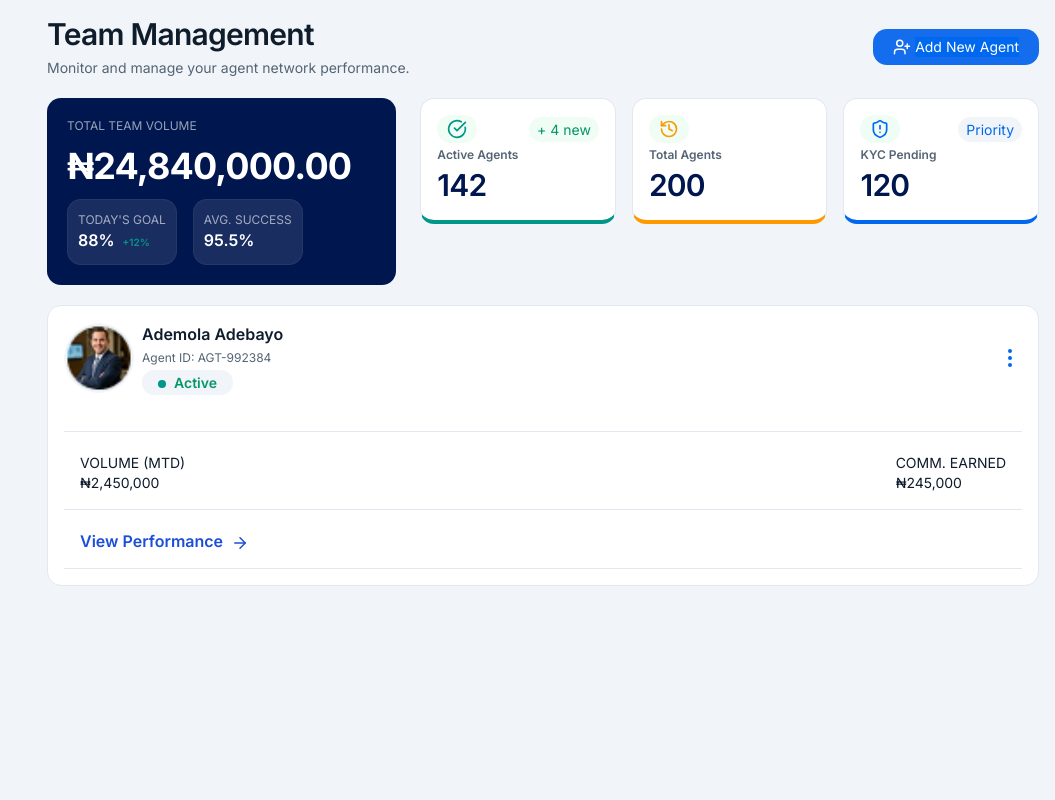
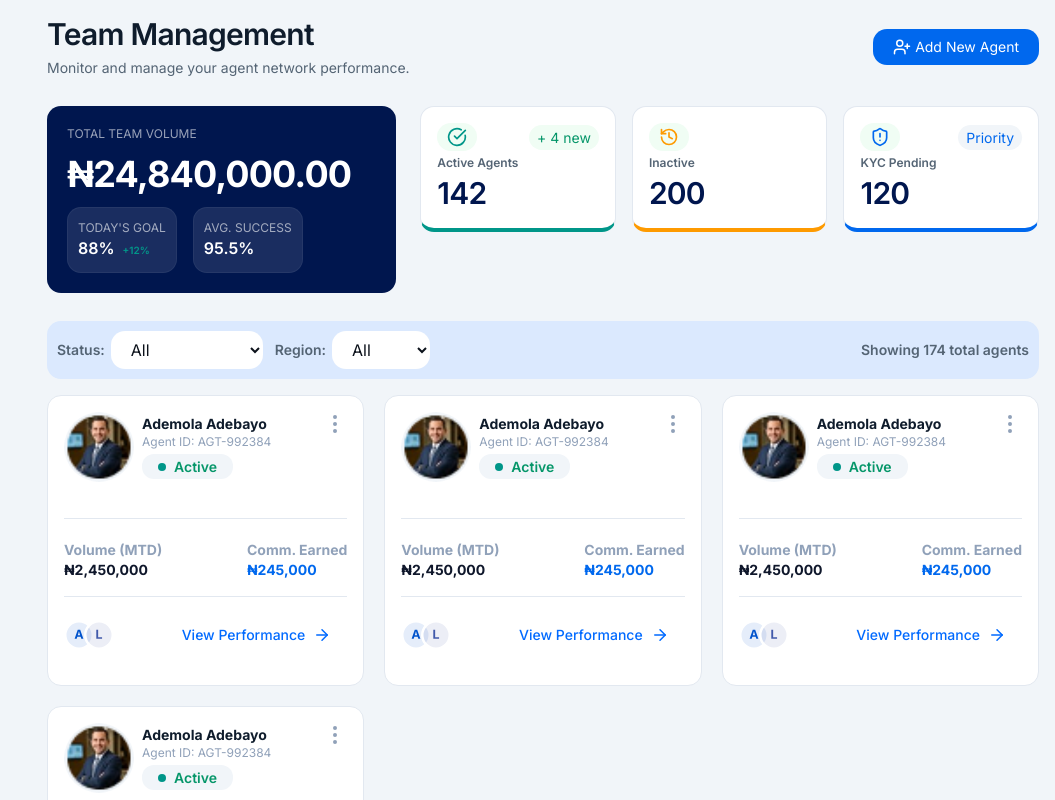
Before and after one commit to Banicoop/coocredit-business, a Next.js app: page /super-agent/team in a window 1280 px wide. Shown: the top 800 px of the page, without its empty margins (225-1280 px from the left). Built offline with nearby package versions, Linux system fonts and the light colour scheme; a web font is replaced by a local one.

Commit message:
implement super agent team overview screen

```diff
--- /dev/null
+++ b/src/app/(dashboard)/super-agent/(main)/team/_sections/AgentCard.tsx
@@ -0,0 +1,54 @@
+import { Flex, FlexBox, FlexCol } from '@/components/ui/ui-layout';
+import Image from 'next/image';
+import Typography from '@/components/primitives/Typography';
+import { ArrowRightIcon, EllipsisVertical } from 'lucide-react';
+import { ColItem } from '@/components/ui/PageHeader';
+
+import user from '@/assets/images/user.png';
+import agent from '@/assets/svgs/agents.svg';
+import Button from '@/components/primitives/buttons/Button';
+
+
+const AgentCard = () => {
+  return (
+    <FlexBox className='flex-col gap-1'>
+        <Flex className='justify-between items-start'>
+            <Flex className='gap-2'>
+                <Image src={user} alt='Agent' width={70} height={70} className='rounded-full'/>
+                <FlexCol className='gap-1'>
+                    <ColItem
+                        item1='Ademola Adebayo '
+                        item2='Agent ID: AGT-992384'
+                        className1='font-bold text-lg'
+                        className2='text-ring text-xs'/>
+                    <Typography color='success' weight='semibold' startIcon={<div className='w-2 h-2 rounded-full bg-chart-2'/>} className='bg-muted p-1 px-4 rounded-md w-fit'>Active</Typography>
+                </FlexCol>
+            </Flex>
+            <EllipsisVertical size={24} className='text-ring cursor-pointer'/>
+        </Flex>
+
+        <hr className='h-0.5 mt-8'/>
+
+        <Flex className='justify-between border-b py-4'>
+            <ColItem
+                item1='Volume (MTD)'
+                item2='₦2,450,000'
+                className1='text-ring font-bold capitalize'
+                className2='text-accent-foreground font-bold'/>
+            <ColItem
+                item1='Comm. Earned'
+                item2='₦245,000'
+                className1='text-ring font-bold capitalize'
+                className2='text-primary font-bold'
+                />
+        </Flex>
+
+        <Flex className='justify-between py-4'>
+            <Image src={agent} alt='Agents' width={50} height={16} />
+            <Button variant='ghost' endIcon={<ArrowRightIcon size={18} className=''/>}>View Performance</Button>
+        </Flex>
+    </FlexBox>
+  )
+}
+
+export default AgentCard;
--- a/src/app/(dashboard)/super-agent/(main)/team/_sections/Agents.tsx
+++ /dev/null
@@ -1,42 +0,0 @@
-import { Flex, FlexBox, FlexCol } from '@/components/ui/ui-layout';
-import Image from 'next/image';
-import React from 'react';
-
-import user from '@/assets/images/user.png';
-import Typography from '@/components/primitives/Typography';
-import { ArrowRight, ArrowRightIcon, EllipsisVertical } from 'lucide-react';
-import { ColItem } from '@/components/ui/PageHeader';
-
-const AgentsList = () => {
-  return (
-    <FlexCol className='gap-4'>
-        {/* <Flex>A</Flex> */}
-        <FlexBox className='flex-col gap-1'>
-            <Flex className='justify-between'>
-                <Flex className='gap-2'>
-                    <Image src={user} alt='Agent' width={70} height={70} className='rounded-full'/>
-                    <FlexCol className='gap-1'>
-                        <Typography variant='p' weight='semibold'>Ademola Adebayo</Typography>
-                        <Typography variant='small' color='primary'>Agent ID: AGT-992384</Typography>
-                        <Typography color='success' weight='semibold' startIcon={<div className='w-2 h-2 rounded-full bg-chart-2 mt-1'/>} className='bg-muted p-1 px-4 rounded-md w-fit'>Active</Typography>
-                    </FlexCol>
-                </Flex>
-                <EllipsisVertical size={24} className='text-primary cursor-pointer'/>
-            </Flex>
-
-            <hr className='h-0.5 mt-8'/>
-
-            <Flex className='justify-between border-b p-4'>
-                <ColItem item1='VOLUME (MTD)' item2='₦2,450,000' className1='' className2=''/>
-                <ColItem item1='COMM. EARNED' item2='₦245,000' className1='' className2=''/>
-            </Flex>
-
-            <Flex className='justify-between border-b p-4'>
-                <Typography color='active' variant='p' weight='semibold' endIcon={<ArrowRightIcon size={18} className='mt-1'/>}>View Performance</Typography>
-            </Flex>
-        </FlexBox>
-    </FlexCol>
-  )
-}
-
-export default AgentsList;
--- /dev/null
+++ b/src/app/(dashboard)/super-agent/(main)/team/_sections/AgentsList.tsx
@@ -0,0 +1,45 @@
+import { Flex, Grid } from '@/components/ui/ui-layout';
+import AgentCard from './AgentCard';
+import CustomSelect from '@/components/primitives/inputs/CustomSelect';
+import Typography from '@/components/primitives/Typography';
+
+const AgentsList = () => {
+  return (
+    <Grid className='gap-4'>
+        <Flex className='p-2.5 rounded-lg bg-[#DBE9FE] justify-between'>
+            <Flex className='gap-3'>
+                <CustomSelect
+                wrapperClass='flex items-center gap-1.5'
+                labelClass='text-sm'
+                className='py-2 px-4 bg-card'
+                label='Status:'
+                options={[{label: 'All', value: 'all'},
+                    {label: 'Active', value: 'active'},
+                    {label: 'Inactive', value: 'inactive'},
+                    {label: 'Pending KYC', value: 'pending'}
+                ]}/>
+                <CustomSelect
+                wrapperClass='flex items-center gap-1.5'
+                labelClass='text-sm'
+                className='py-2 px-4 bg-card'
+                label='Region:'
+                options={[{label: 'All', value: 'all'},
+                    {label: 'Lagos', value: 'active'},
+                    {label: 'Abuja', value: 'inactive'},
+                ]}/>
+
+            </Flex>
+            <Typography color='primary' weight='semibold'>Showing 174 total agents</Typography>
+        </Flex>
+        {/* CARD LIST */}
+        <Grid className='md:grid-cols-3 gap-5'>
+            <AgentCard/>
+            <AgentCard/>
+            <AgentCard/>
+            <AgentCard/>
+        </Grid>
+    </Grid>
+  )
+}
+
+export default AgentsList;
--- a/src/app/(dashboard)/super-agent/(main)/team/page.tsx
+++ b/src/app/(dashboard)/super-agent/(main)/team/page.tsx
@@ -1,9 +1,9 @@
 import Typography from '@/components/primitives/Typography';
 import { PageHeader } from '@/components/ui/PageHeader';
 import { Flex, FlexBox, FlexCol } from '@/components/ui/ui-layout';
-import { CheckCircle, HistoryIcon, Shield, ShieldAlert, UserPlus } from 'lucide-react';
+import { CheckCircle, HistoryIcon, ShieldAlert, UserPlus } from 'lucide-react';
 import React from 'react'
-import AgentsList from './_sections/Agents';
+import AgentsList from './_sections/AgentsList';
 
 
 const Card1 = ({label, val, endIcon}: {label: string, val: number, endIcon?:React.ReactNode}) => (
@@ -28,13 +28,14 @@ const Card = ({className, icon, label, value, other}: {className?: string, icon?
 
 const TeamsPage = () => {
   return (
-    <FlexCol className='gap-5'>
+    <FlexCol className='gap-7'>
       <PageHeader
         title='Team Management'
         description='Monitor and manage your agent network performance.'
         actions={[{
           label: 'Add New Agent',
           variant: 'primary',
+          href: '/super-agent/team/new',
           icon: <UserPlus size={18}/>
         }]} />
 
@@ -55,7 +56,7 @@ const TeamsPage = () => {
             className='border-b-chart-2'
             icon={<CheckCircle size={20} className='text-chart-2'/>}/>
           <Card
-            label='Total Agents'
+            label='Inactive'
             className='border-b-chart-5'
             value={200}
             icon={<HistoryIcon size={20} className='text-chart-5'/>}/>
--- a/src/components/primitives/inputs/CustomSelect.tsx
+++ b/src/components/primitives/inputs/CustomSelect.tsx
@@ -1,3 +1,4 @@
+import { cn } from '@/lib/utils';
 import React, { FC } from 'react';
 
 export interface Option {
@@ -10,6 +11,7 @@ interface SelectProps {
     id?: string;
     options: Option[];
     label: string;
+    labelClass?: string;
     onChange?: (event: React.ChangeEvent<HTMLSelectElement>) => void;
     className?: string;
     optionClass?: string;
@@ -24,11 +26,14 @@ const CustomSelect:FC<SelectProps> = ({
     id = "select",
     wrapperClass,
     options,
+    labelClass,
     onChange,
     className = 'bg-[#DBE9FE] text-[#94A3B8] p-2.5', onSelect, label, optionClass }) => {
   return (
     <div className={`${wrapperClass}`}>
-      <label htmlFor={id} className='text-sm font-semibold text-[#546474]'>{label}</label>
+      <label
+        htmlFor={id}
+        className={cn('text-sm font-semibold text-[#546474]', labelClass)}>{label}</label>
       <select name={name} id={id}
         className={`w-full h-full outline-none rounded-lg px-2 ${className}`}
         onSelect={onSelect} onChange={onChange}>
```
Also changed, not shown: src/assets/svgs/agents.svg (added).
